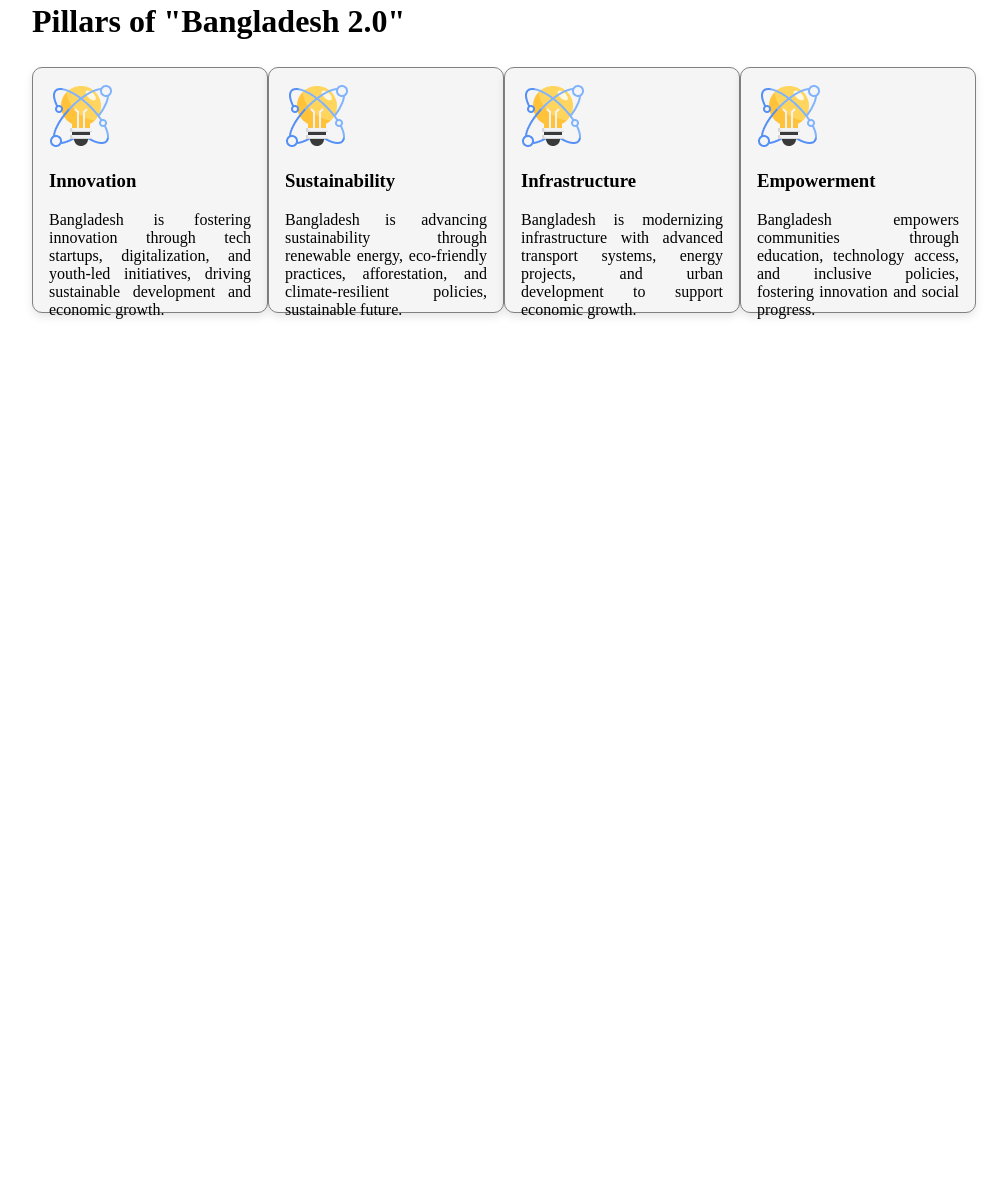
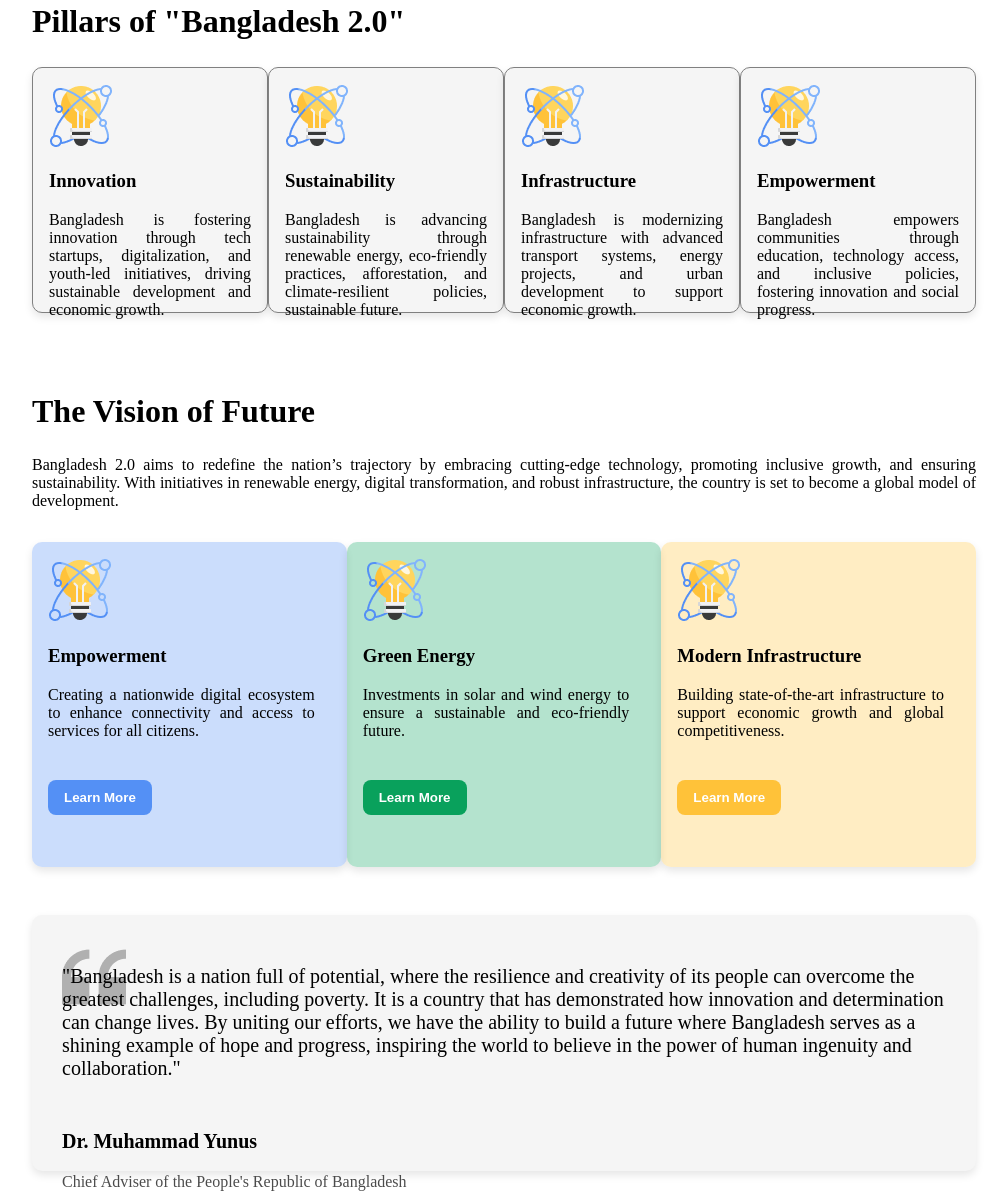
Before and after one commit to arman07k/Assignment-1, a plain HTML site: page index.html in a window 1280 px wide. Shown: the part 795-1986 px from the top of the page, without its empty margins (136-1144 px from the left). Before the commit the page ends 1146 px from the top, so only its background shows below. Drawn offline with Linux system fonts and the light colour scheme.

Commit message:
vision section added

```diff
--- a/index.html
+++ b/index.html
@@ -69,6 +69,38 @@
             </div>
         </div>
     </section>
+    <!-- Vision section -->
+    <section class="vision-section">
+        <div class="vision-heading">
+            <h1>The Vision of Future</h1>
+            <p>Bangladesh 2.0 aims to redefine the nation’s trajectory by embracing cutting-edge technology, promoting inclusive growth, and ensuring sustainability. With initiatives in renewable energy, digital transformation, and robust infrastructure, the country is set to become a global model of development.</p>
+        </div>
+        <div class="vision-items">
+            <div class="vision-border-padding-1">
+                    <img style="padding-left:1rem; padding-top: 1rem;" src="./assets/card-icon.png" alt="">
+                    <h3 style="padding-left:1rem;">Empowerment</h3>
+                    <p style="padding-left:1rem; padding-right: 2rem">Creating a nationwide digital ecosystem to enhance connectivity and access to services for all citizens.</p>
+                    <button class="vision-btn-1">Learn More</button>
+            </div>
+            <div class="vision-border-padding-2">
+                    <img style="padding-left:1rem; padding-top: 1rem;" src="./assets/card-icon.png" alt="">
+                    <h3 style="padding-left:1rem;">Green Energy</h3>
+                    <p style="padding-left:1rem; padding-right: 2rem">Investments in solar and wind energy to ensure a sustainable and eco-friendly future.</p>
+                    <button class="vision-btn-2">Learn More</button>
+            </div>
+            <div class="vision-border-padding-3">
+                    <img style="padding-left:1rem; padding-top: 1rem;" src="./assets/card-icon.png" alt="">
+                    <h3 style="padding-left:1rem;">Modern Infrastructure</h3>
+                    <p style="padding-left:1rem; padding-right: 2rem">Building state-of-the-art infrastructure to support economic growth and global competitiveness.</p>
+                    <button class="vision-btn-3">Learn More</button>
+            </div>
+        </div>
+        <div class="vision-qute">
+           <p class="vision-qute-txt">"Bangladesh is a nation full of potential, where the resilience and creativity of its people can overcome the greatest challenges, including poverty. It is a country that has demonstrated how innovation and determination can change lives. By uniting our efforts, we have the ability to build a future where Bangladesh serves as a shining example of hope and progress, inspiring the world to believe in the power of human ingenuity and collaboration."</p>
+           <h3>Dr. Muhammad Yunus</h3>
+           <p class="vision-qute-txt-2">Chief Adviser of the People's Republic of Bangladesh</p>
+        </div>
+     </section>
 
     </main>
 </body>
--- a/style.css
+++ b/style.css
@@ -99,3 +99,110 @@
     padding: 1rem;
     text-align: justify;
 }
+/* vision section */
+.vision-section{
+    margin-top: 5rem;
+}
+.vision-section h1{
+    font-size: 2rem;
+}
+.vision-heading{
+    text-align: justify;
+}
+.vision-border-padding-1{
+    width: 410px;
+    height: 325px;
+    background-color: rgba(84, 144, 245, 0.3);
+    /* border: 1px solid gray; */
+    border-radius: 10px;
+    box-shadow: 0 4px 8px rgba(0, 0, 0, 0.1);
+}
+.vision-border-padding-2{
+    width: 410px;
+    height: 325px;
+    background-color: rgba(9, 161, 92, 0.3);
+    /* border: 1px solid gray; */
+    border-radius: 10px;
+    box-shadow: 0 4px 8px rgba(0, 0, 0, 0.1);
+}
+.vision-border-padding-3{
+    width: 410px;
+    height: 325px;
+    background-color: rgba(255, 194, 57, 0.3);
+    /* border: 1px solid gray; */
+    border-radius: 10px;
+    box-shadow: 0 4px 8px rgba(0, 0, 0, 0.1);
+}
+.vision-items{
+    text-align: justify;
+    display: flex;
+    justify-content: space-between;
+    margin-top: 2rem;
+}
+
+.vision-btn-1 {
+    padding: 10px 16px 10px 16px;
+    font-weight: 600;
+    color: white;
+    background-color: #5490F5;
+    border-radius: 8px;
+    border: none;
+    margin-left: 1rem;
+    margin-top: 1.5rem;
+}
+
+.vision-btn-1:hover{
+    background-color: #062355;
+}
+.vision-btn-2 {
+    padding: 10px 16px 10px 16px;
+    font-weight: 600;
+    color: white;
+    background-color: #09A15C;
+    border-radius: 8px;
+    border: none;
+    margin-left: 1rem;
+    margin-top: 1.5rem;
+}
+
+.vision-btn-2:hover{
+    background-color: #043720;
+}
+.vision-btn-3 {
+    padding: 10px 16px 10px 16px;
+    font-weight: 600;
+    color: white;
+    background-color: #FFC239;
+    border-radius: 8px;
+    border: none;
+    margin-left: 1rem;
+    margin-top: 1.5rem;
+}
+
+.vision-btn-3:hover{
+    background-color: #a07104;
+}
+
+.vision-qute{
+    height: 16rem;
+    background-color: whitesmoke;
+    margin-top: 3rem;
+    border-radius: 10px;
+    background-image: url(./assets/quote-bg.png);
+    background-repeat: no-repeat;
+    background-position: left 30px top 30px;
+    box-shadow: 0 4px 8px rgba(0, 0, 0, 0.1);
+}
+
+.vision-qute-txt{
+    font-size: 20px;
+    padding: 50px 30px 30px 30px;
+}
+.vision-qute-txt-2{
+    padding-left: 30px;
+    opacity: 0.7;
+}
+.vision-qute h3{
+    font-size: 20px;
+    padding-left: 30px;
+}
```
